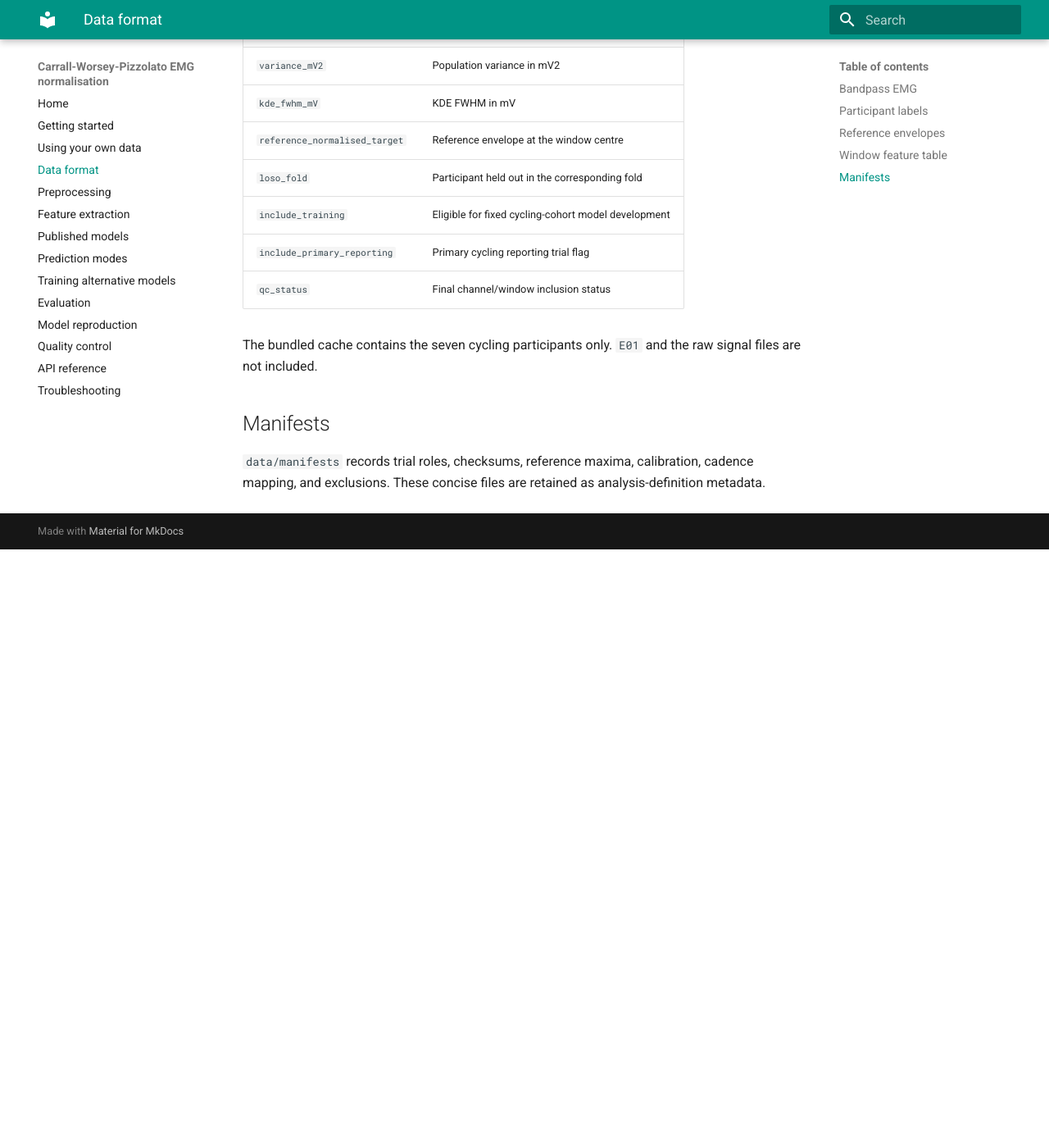
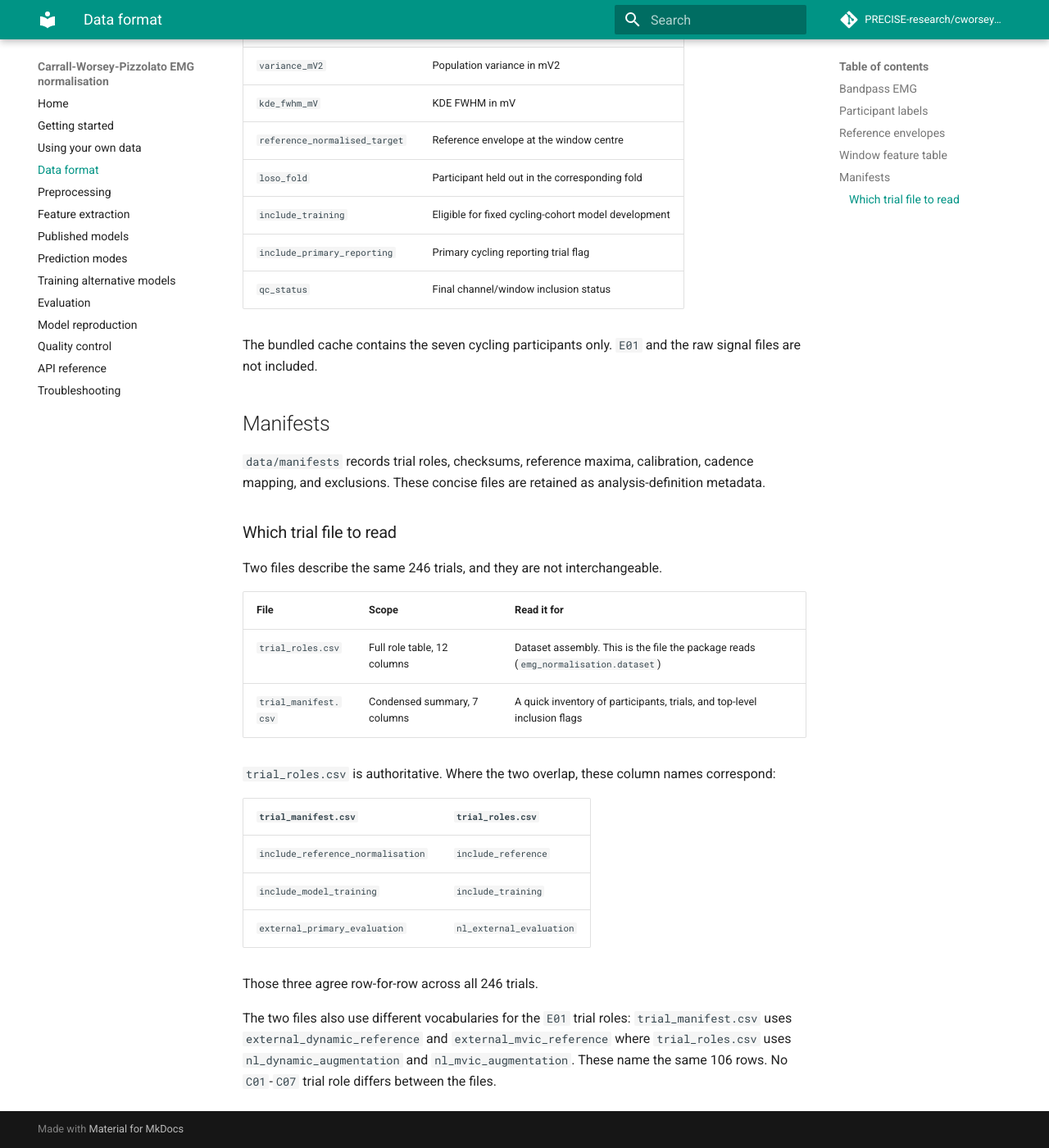
Before and after one commit to PRECISE-research/cworsey-pizzolato-emg-norm, an MkDocs documentation site: the page built from docs/data-format.md, in a window 1280 px wide and 1400 px high, scrolled down 1538 px. Shown: the whole window at 82% size. Built offline with MkDocs 1.6.1 and Material for MkDocs 9.7.7, drawn with Linux system fonts in a browser that asks for light colours; comment, search, counter and statistics services are not loaded; before the commit the page ends 2208 px from its top, so only the background shows below that.

Commit message:
Prepare repository for public release
The LICENSE copyright line was copied from cornish-mtu-kinematics and named
the wrong project. CITATION.cff version had drifted from pyproject.

Update repository URLs for the cworsey-pizzolato-emg-norm rename and rename
the distribution to match; the import name emg_normalisation is unchanged.

Add SECURITY.md, CODE_OF_CONDUCT.md, and issue templates, all routing
data-protection concerns to private reporting rather than public issues.

verify_release.py runs on workflow_dispatch and release only, not on push:
it pulls the 110 MB feature cache and so consumes org LFS bandwidth.

```diff
--- a/docs/data-format.md
+++ b/docs/data-format.md
@@ -69,3 +69,29 @@ and the raw signal files are not included.
 `data/manifests` records trial roles, checksums, reference maxima, calibration,
 cadence mapping, and exclusions. These concise files are retained as
 analysis-definition metadata.
+
+### Which trial file to read
+
+Two files describe the same 246 trials, and they are not interchangeable.
+
+| File | Scope | Read it for |
+|---|---|---|
+| `trial_roles.csv` | Full role table, 12 columns | Dataset assembly. This is the file the package reads (`emg_normalisation.dataset`) |
+| `trial_manifest.csv` | Condensed summary, 7 columns | A quick inventory of participants, trials, and top-level inclusion flags |
+
+`trial_roles.csv` is authoritative. Where the two overlap, these column names
+correspond:
+
+| `trial_manifest.csv` | `trial_roles.csv` |
+|---|---|
+| `include_reference_normalisation` | `include_reference` |
+| `include_model_training` | `include_training` |
+| `external_primary_evaluation` | `nl_external_evaluation` |
+
+Those three agree row-for-row across all 246 trials.
+
+The two files also use different vocabularies for the `E01` trial roles:
+`trial_manifest.csv` uses `external_dynamic_reference` and
+`external_mvic_reference` where `trial_roles.csv` uses
+`nl_dynamic_augmentation` and `nl_mvic_augmentation`. These name the same 106
+rows. No `C01`-`C07` trial role differs between the files.
--- a/mkdocs.yml
+++ b/mkdocs.yml
@@ -1,5 +1,9 @@
 site_name: Carrall-Worsey-Pizzolato EMG normalisation
 site_description: API and reproducibility documentation
+site_url: https://precise-research.github.io/cworsey-pizzolato-emg-norm/
+repo_url: https://github.com/PRECISE-research/cworsey-pizzolato-emg-norm
+repo_name: PRECISE-research/cworsey-pizzolato-emg-norm
+edit_uri: edit/main/docs/
 theme:
   name: material
   palette:
--- a/pyproject.toml
+++ b/pyproject.toml
@@ -3,7 +3,7 @@ requires = ["setuptools>=69", "wheel"]
 build-backend = "setuptools.build_meta"
 
 [project]
-name = "carrall-worsey-pizzolato-emg-normalisation"
+name = "cworsey-pizzolato-emg-norm"
 version = "0.1.2"
 description = "Distribution-informed prediction and scaling of EMG linear envelopes."
 readme = "README.md"
```
Also changed, not shown: CODE_OF_CONDUCT.md (added, +31 -0 lines), CONTRIBUTING.md (+4 -0 lines), DATA_USE.md (+3 -1 lines), README.md (+7 -7 lines), SECURITY.md (added, +40 -0 lines), docs/getting-started.md (+2 -2 lines), 8 other files.
